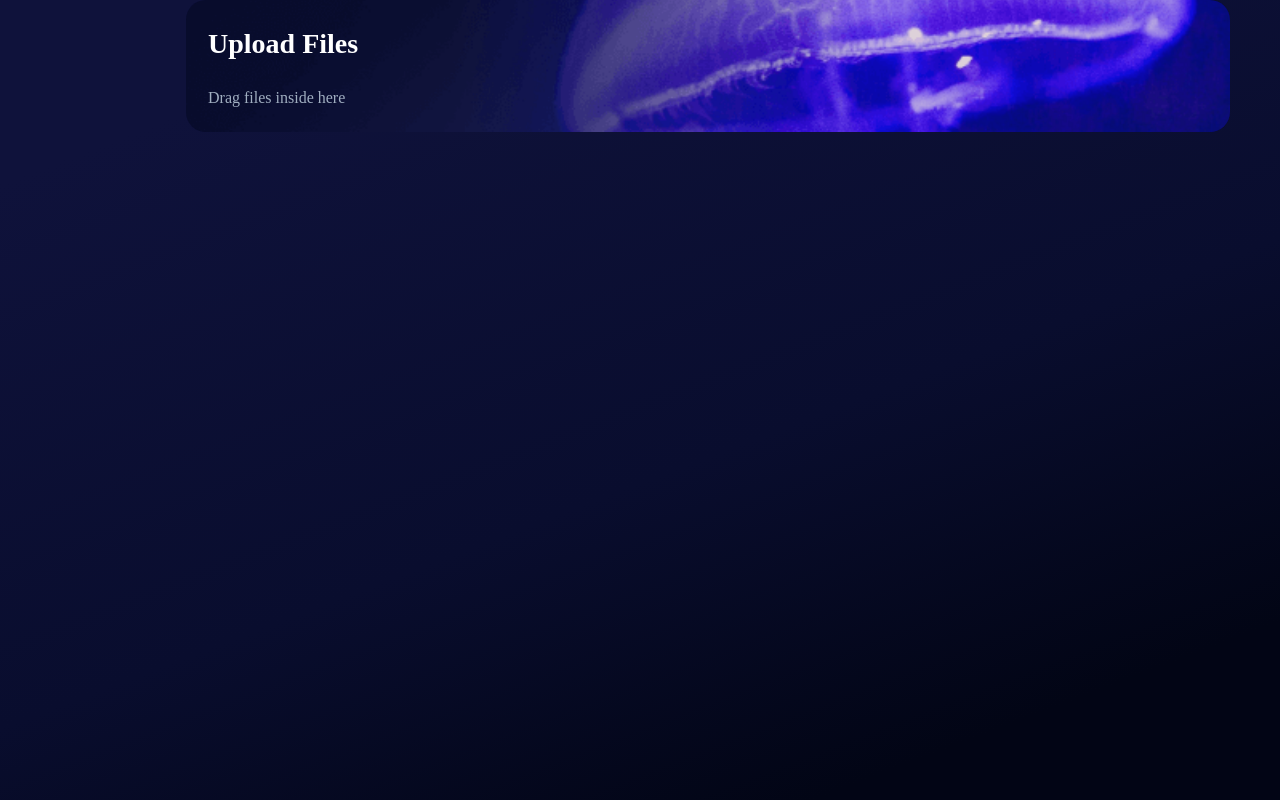
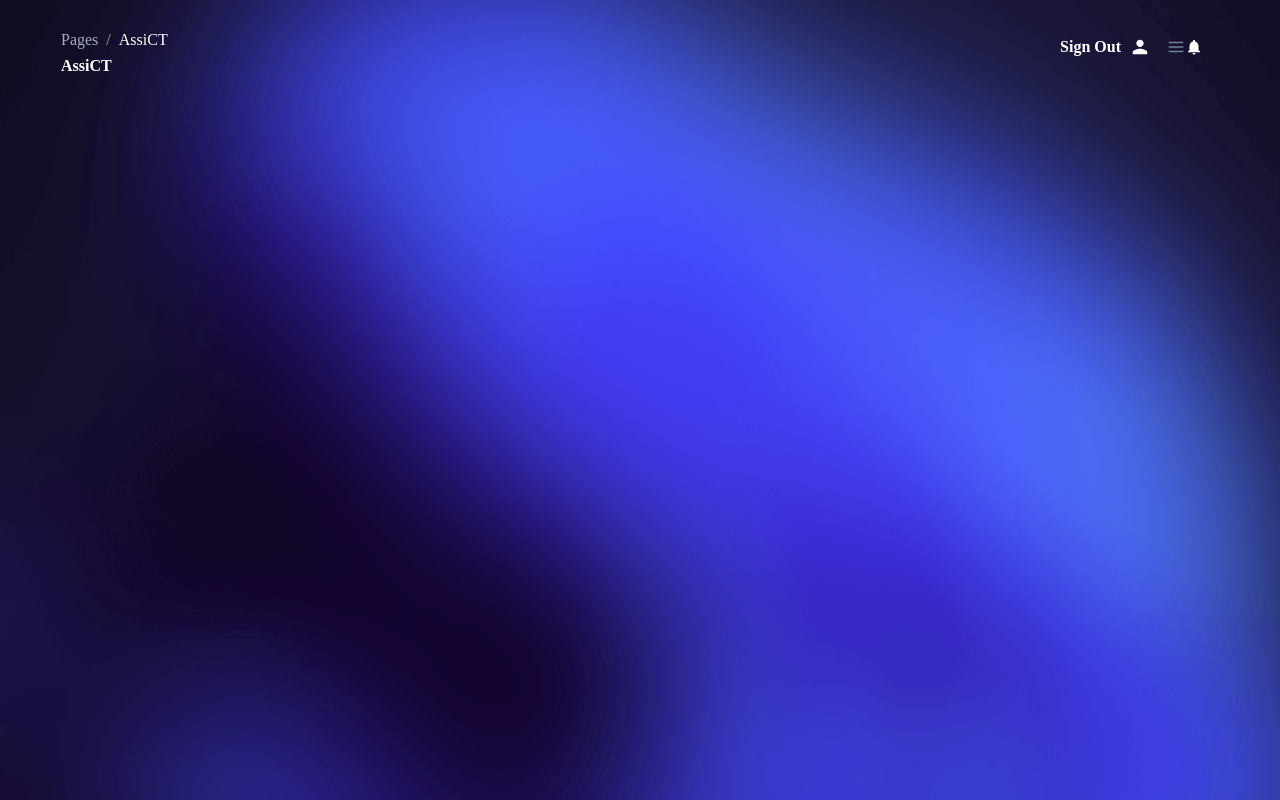
Before and after one commit to SVinternShip/Frontend-Backend, a React (Create React App) app in the folder frontend/assict_front/: page /home/fileupload in a window 1280 px wide. Built offline with nearby package versions, Linux system fonts and the light colour scheme.

Commit message:
file  upload 수정중
select file.js 추가하는 방향으로 변경

```diff
--- a/frontend/assict_front/src/components/FileUpload/FileUpload.js
+++ b/frontend/assict_front/src/components/FileUpload/FileUpload.js
@@ -1,4 +1,4 @@
-import React from "react";
+import React, {useState} from "react";
 
 // Chakra imports
 import {
@@ -13,6 +13,8 @@ import {
   Tr,
   Spacer,
   SimpleGrid,
+  ChakraProvider,
+    Portal,
 } from "@chakra-ui/react";
 
 import medusa from "../../assets/img/cardimgfree.png";
@@ -20,59 +22,66 @@ import medusa from "../../assets/img/cardimgfree.png";
 import Card from "../../components/Card/Card.js";
 import CardHeader from "../../components/Card/CardHeader.js";
 import CardBody from "../../components/Card/CardBody.js";
+import Sidebar from "../../components/Sidebar/Sidebar.js";
+import MainPanel from "../../components/Layout/MainPanel";
+import PanelContainer from "../../components/Layout/PanelContainer";
+import PanelContent from "../../components/Layout/PanelContent";
 
-// Table Components
-import TablesProjectRow from "../../components/Tables/TablesProjectRow";
-import TablesTableRow from "../../components/Tables/TablesTableRow";
-import {tablesProjectData, tablesTableData} from "../../variables/general";
+import theme from "../../theme/themeAdmin";
 
-function FileUpload() {
+import dashRoutes from "../../routes";
+import Configurator from "../Configurator/Configurator";
+import AdminNavbar from "../Navbars/AdminNavbar";
+
+function FileUpload(props) {
+  const [sidebarVariant, setSidebarVariant] = useState("transparent");
+  const [fixed, setFixed] = useState(false);
+  const { logoText, routes, variant, children, secondary, brandText, onOpen, isOpen, onClose, ...rest} = props;
+  const mainPanel = React.useRef();
   return (
-    <Flex minH='100vh'
-        h={{ base: "100vh", lg: "fit-content" }}
-        w='100%'
-        maxW='1044px'
-        mx='auto'
-        pt={{ sm: "100px", md: "0px" }}
-        flexDirection='column'
-        me={{ base: "auto", lg: "50px", xl: "auto" }}>
-        <Card
+    <ChakraProvider theme={theme} resetCss={false}>
+        <Sidebar
+            routes={dashRoutes}
+            logoText={"YOUR PERSONAL ASSISTANT"}
+            display='none'
+            sidebarVariant={sidebarVariant}
+            {...rest}
+        />
+        <MainPanel ref={mainPanel}
+                   w={{
+                       base: "100%",
+                       xl: "calc(100% - 275px)",
+                   }}>
+            <Portal>
+              <AdminNavbar
+                onOpen={onOpen}
+                logoText={"YOUR PERSONAL ASSISTANT"}
+                brandText={'AssiCT'} //제목 들어갈 부분
+                secondary={false}
+                fixed={fixed}
+                {...rest}
+              />
+            </Portal>
 
-          p='0px'
-          gridArea={{ md: "1 / 1 / 2 / 3", "2xl": "auto" }}
-          bgImage={medusa}
-          bgSize='cover'
-          bgPosition='100%'
-      >
-
-          <CardBody >
-
-              <Flex
-                flexDirection='column'
-
-                p='22px'
-                minW='60%'
-                lineHeight='1.6'>
-                <Text fontSize='sm' color='gray.400' fontWeight='bold'>
-
-                </Text>
-                <Text fontSize='28px' color='#fff' fontWeight='bold' mb='18px'>
-                  Upload Files
-                </Text>
-                <Text
-                  fontSize='md'
-                  color='gray.400'
-                  fontWeight='normal'
-                  mb='auto'>
-                  Drag files inside here
-                </Text>
-              </Flex>
-
-          </CardBody>
-        </Card>
+            <PanelContent>
+                <PanelContainer>
 
 
-    </Flex>
+                </PanelContainer>
+            </PanelContent>
+            <Configurator
+                secondary={false} //
+                isOpen={isOpen}
+                onClose={onClose}
+                isChecked={fixed}
+                onSwitch={(value) => {
+                    setFixed(value);
+                }}
+                onOpaque={() => setSidebarVariant("opaque")}
+                onTransparent={() => setSidebarVariant("transparent")}
+            />
+            </MainPanel>
+    </ChakraProvider>
   );
 }
 
```
Also changed, not shown: frontend/assict_front/src/components/FileUpload/select file.js (added).
